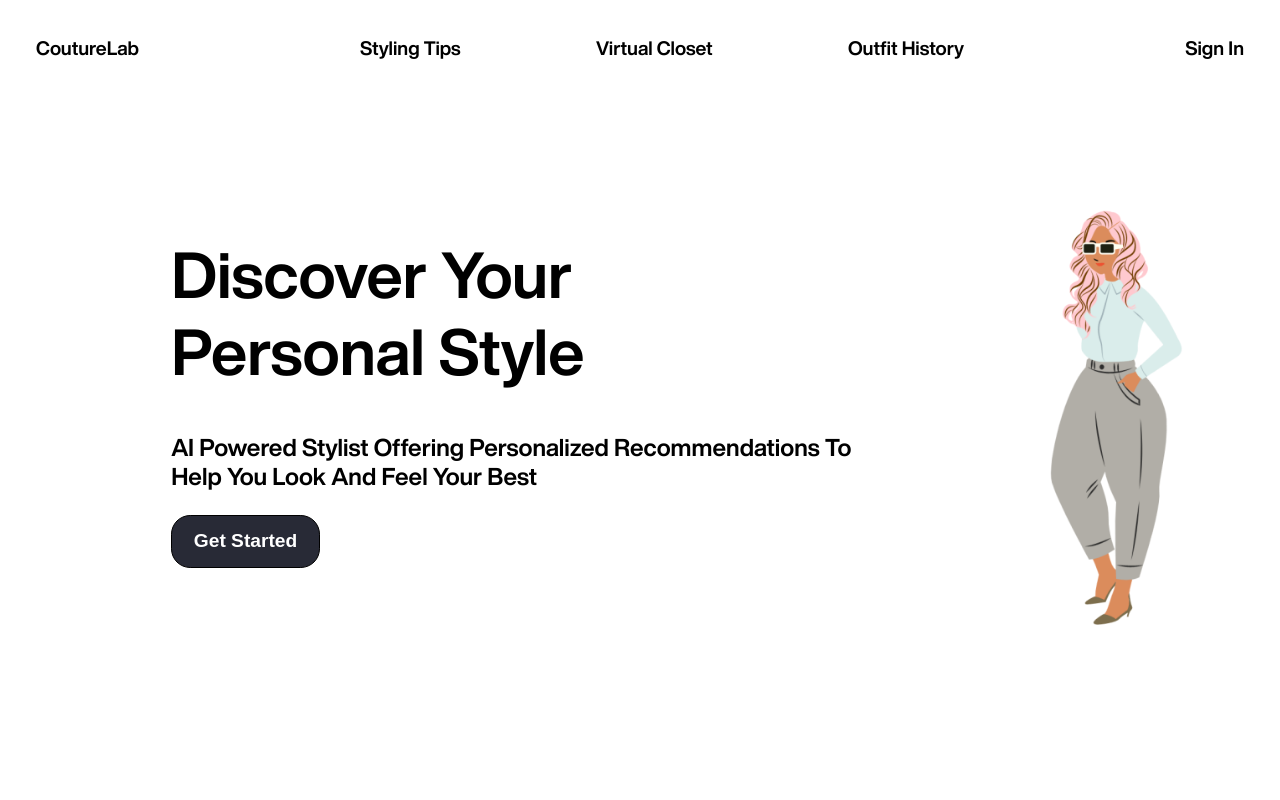
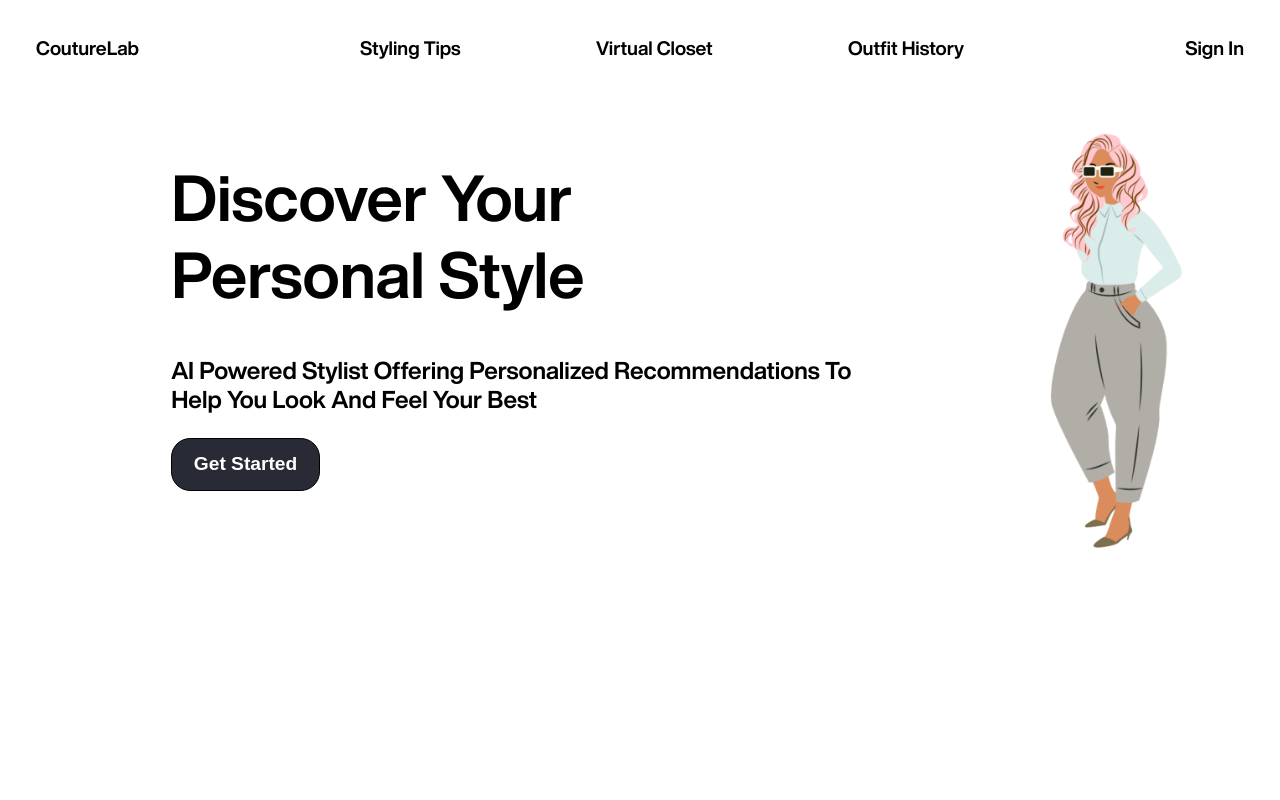
Before and after one commit to felixliang50779/Couture-Lab, a React (Create React App) app in the folder couture-lab-ui/: page /Home in a window 1280 px wide. Shown: the top 800 px of the page. Built offline with nearby package versions, Linux system fonts and the light colour scheme.

Commit message:
Adjusted formatting for landing page

```diff
--- a/couture-lab-ui/src/Pages/Home.module.css
+++ b/couture-lab-ui/src/Pages/Home.module.css
@@ -14,6 +14,10 @@
 .landing-content, .virtual-closet, .outfit-history, .styling-tips, .last-page {
     padding-top: 10%;
     padding-bottom: 10%;
+}
+
+.landing-content {
+    padding-top: 4%;
 }
 
 .last-page {
```
